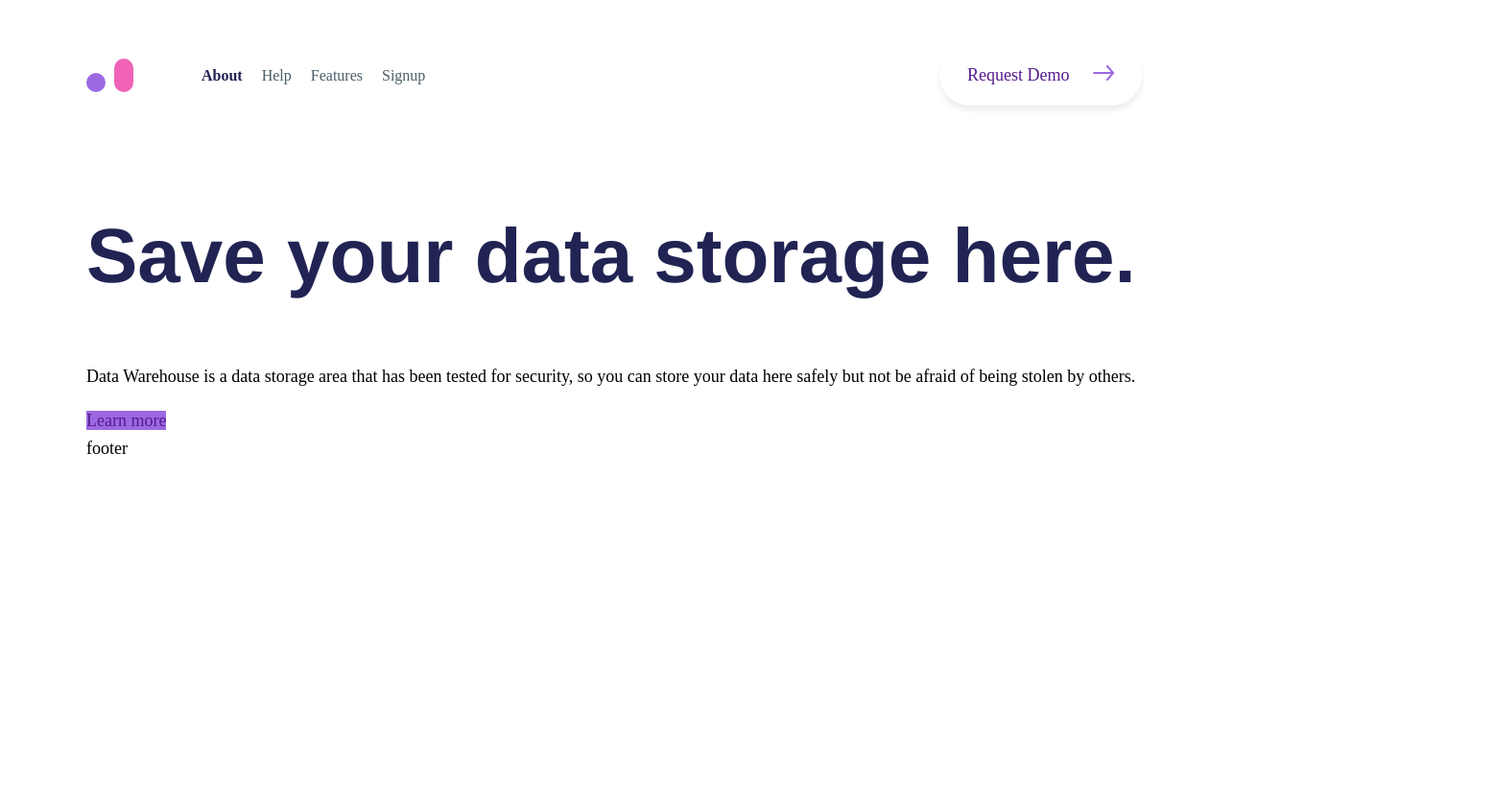
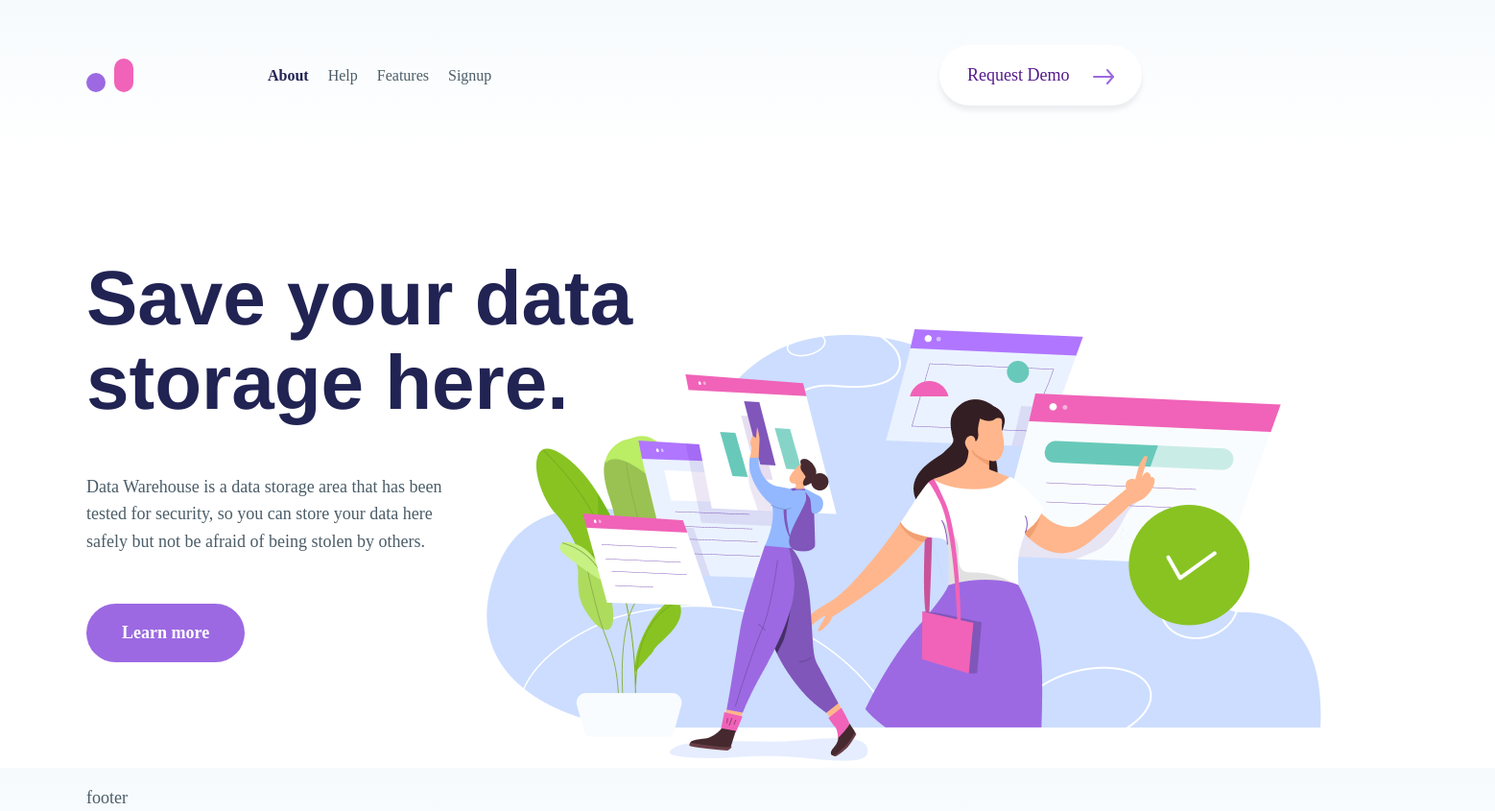
Before and after one commit to joevans/mini-project, a website built with webpack: page index.html in a window 1280 px wide. Shown: the whole page at 96% size, 1558 px wide, since content can reach past the window. Before the commit the page ends 800 px from the top, so only its background shows below. Built offline with nearby package versions, Linux system fonts and the light colour scheme.

Commit message:
added images, section 1 done, edits here and there

```diff
--- a/index.html
+++ b/index.html
@@ -4,12 +4,14 @@
 	<meta charset="utf-8">
 	<meta name="viewport" content="width=device-width, initial-scale=1.0">
 	<title>Mini Project</title>
+	<!-- Prevent HTML Blinking -->
+	<style type="text/css">body{opacity:0;}</style>
 </head>
 <body>
-	<header class="header content-width">
+	<header class="header content-width flex flex--center">
 		<nav class="header__nav">
-			<a href="/" class="header__nav__logo">
-				<span>logo</span>
+			<a href="/" class="header__nav__logo flex">
+				<span>mini project seo friendly logo name</span>
 			</a>
 			<a class="header__nav__link header__nav__link--active" href="">About</a>
 			<a class="header__nav__link" href="">Help</a>
@@ -26,10 +28,15 @@
 	</header>
 
 	<main class="main content-width">
-		<section class="main__section">
-			<h1 class="main__section__title">Save your data storage here.</h1>
-			<p>Data Warehouse is a data storage area that has been tested for security, so you can store your data here safely but not be afraid of being stolen by others.</p>
-			<a class="main__section__button button--purple" href="">Learn more</a>
+		<section class="main__section main__section__first flex flex--center">
+			<div class="main__section__first--left">
+				<h1 class="main__section__title main__section__first__title">Save your data storage here.</h1>
+				<p class="main__section__first__paragraph">Data Warehouse is a data storage area that has been tested for security, so you can store your data here safely but not be afraid of being stolen by others.</p>
+				<a class="main__section__button main__section__first__button button--purple" href="">Learn more</a>
+			</div>
+			<div class="main__section__first--right flex--relative">
+				<img class="main__section__image main__section__first__image" src="./src/images/first-section_image.png">
+			</div>
 		</section>
 	</main>
 
@@ -39,5 +46,7 @@
 
 
 	<script type="text/javascript" src="./dist/main.js"></script>
+	<!-- Prevent HTML Blinking -->
+	<style type="text/css">body{opacity:1;}</style>
 </body>
 </html>
--- a/package.json
+++ b/package.json
@@ -12,8 +12,11 @@
   "license": "ISC",
   "devDependencies": {
     "css-loader": "^6.0.0",
+    "file-loader": "^6.2.0",
+    "html-loader": "^2.1.2",
     "sass-loader": "^12.1.0",
     "style-loader": "^3.1.0",
+    "url-loader": "^4.1.1",
     "webpack": "^5.44.0",
     "webpack-cli": "^4.7.2"
   }
--- a/src/index.js
+++ b/src/index.js
@@ -1 +1 @@
-import "./app/scss/main.scss";
+import "./scss/main.scss";
--- a/src/app/scss/main.scss
+++ b/src/scss/main.scss
@@ -1,14 +1,3 @@
-$pink: #F063B8;
-$purple: #9C69E2;
-$light-gray: #4B5D68;
-$dark-gray: #212353;
-
-$body-background: linear-gradient(180deg, #F6FAFD 0%, #FFFFFF 19.4%);
-
-$button-background: #FFF;
-$button-shadow: rgba(75, 93, 104, 0.1);
-
-
 /**
 ***  RESETS
 **/
@@ -17,12 +6,8 @@ html, body{
 	height: 100vh;
 }
 
-body{
-	line-height: 28.8px;
-	font-size: 18px;
-	font-family: Avenir;
-	font-weight: 500;
-	background-color: $body-background;
+h1, h2, h3, h4, h5{
+	margin:0;
 }
 
 a{
@@ -33,28 +18,71 @@ a{
 /**
 ***  COLORS
 **/
+$pink: #F063B8;
+$purple: #9C69E2;
+$light-gray: #4B5D68;
+$dark-gray: #212353;
+
+$body-background: linear-gradient(180deg, #F6FAFD 0%, #FFFFFF 19.4%);
+
+$button-background-white: #FFF;
+$button-shadow: rgba(75, 93, 104, 0.1);
+
+
+/**
+***  SETTING COLORS
+**/
+body{
+	background: $body-background;
+	color: $light-gray;
+}
 .button--purple{
 	background-color: $purple;
+	color: white;
 }
 
 
 /**
-***  STRUCTURE
+***  FONTS
+**/
+body{
+	line-height: 160%;
+	font-size: 18px;
+	font-family: Avenir;
+	font-weight: 500;
+}
+
+
+/**
+***  STRUCTURE & MIXINS
 **/
 .content-width{
 	width: 100%;
 	max-width: 1100px;
 	margin:auto;
 }
+.flex{
+	display: flex;
+
+	&--center{
+		align-items: center;
+	}
+
+	&--half-width > *{
+		width: 50%;
+	}
+
+	&--relative{
+		position: relative;
+	}
+}
 
 
 /**
-***  PAGE CONTENT
+***  PAGE CONTENT: HEADER
 **/
 .header{
 	padding: 47px 0;
-	display: flex;
-	align-items: center;
 	justify-content: space-between;
 
 	&__nav{
@@ -63,10 +91,10 @@ a{
 		grid-gap: 20px;
 
 		&__logo{
-			display: flex;
 			align-items: flex-end;
 			grid-gap: 9px;
-			width:100px;
+			margin-right: 120px;
+			width: 49px;
 
 			&:before, &:after{
 				content: "";
@@ -105,7 +133,7 @@ a{
 
 	&__button{
 		padding: 17px 29px;
-		background: $button-background;
+		background: $button-background-white;
 		box-shadow: 0px 5px 5px $button-shadow;
 		border-radius: 50px;
 		display: inline-block;
@@ -113,6 +141,7 @@ a{
 		&__arrow{
 			margin-left: 20px;
 			position:relative;
+			vertical-align: middle;
 		}
 
 		&:hover &__arrow{
@@ -125,9 +154,14 @@ a{
 	}
 }
 
+
+/**
+***  PAGE CONTENT: MAIN
+**/
 .main{
 
 	&__section{
+		padding: 100px 0;
 
 		&__title{
 			font-family: Helvetica;
@@ -136,5 +170,55 @@ a{
 			line-height: 110%;
 			color: $dark-gray;
 		}
+
+		&__button{
+			display: inline-block;
+			padding: 16px 37px;
+			font-weight: 800;
+			border-radius: 50px;
+		}
+
+		&__image{
+			width:100%;
+		}
+
+
+		/* Individual Sections */
+		&__first{
+			padding: 83px 0 100px;
+
+			&--left{
+				width:53%;
+			}
+
+			&--right{
+				width:47%;
+			}
+
+			&__title, &__paragraph{
+				margin-bottom: 50px;
+			}
+
+			&__paragraph{
+				width: 100%;
+				max-width: 380px;
+			}
+
+			&__image{
+				position: relative;
+				top: 100px;
+				left: -35%;
+				width: 885px;
+				z-index: -1;
+			}
+		}
 	}
 }
+
+
+/**
+***  PAGE CONTENT: FOOTER
+**/
+.footer{
+
+}
--- a/webpack.config.js
+++ b/webpack.config.js
@@ -5,7 +5,8 @@ module.exports = {
 		filename: "main.js"
 	},
 	module: {
-		rules: [{
+		rules: [
+		{
 			test: /\.scss$/i,
 			use: [ "style-loader", "css-loader", "sass-loader" ]
 		}]
```
Also changed, not shown: src/images/first-section_image.png (added), src/images/image2.svg (added), src/images/image3 1.png (added), src/images/image4.png (added), src/images/image5 1.png (added), src/images/image6 1.png (added), 3 other files.
